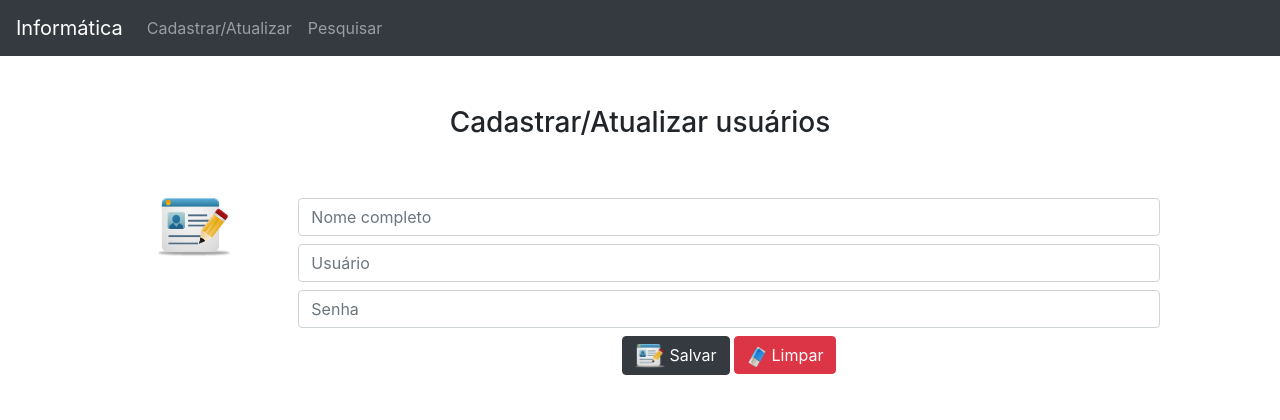
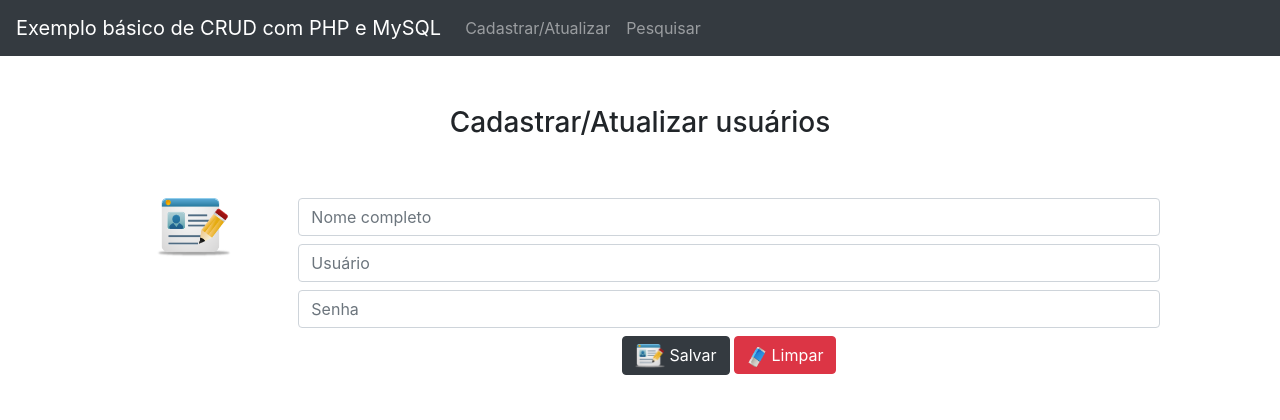
Before and after one commit to carlosestevaobs/DIO-Web-Instagram, a PHP site: page / in a window 1280 px wide. Shown: the top 420 px of the page. Run offline with PHP 8.4, Linux system fonts and the light colour scheme; data that the repository does not hold is empty.

Commit message:
atualizando

```diff
--- a/CRUD_PHP_Basico/index.php
+++ b/CRUD_PHP_Basico/index.php
@@ -26,7 +26,7 @@ include 'control/conexao.php';
 
     <!-- menu -->
     <nav class="navbar navbar-expand-lg navbar-dark bg-dark">
-        <a class="navbar-brand" href="#"> Informática</a>
+        <a class="navbar-brand" href="#"> Exemplo básico de CRUD com PHP e MySQL</a>
         <div class="collapse navbar-collapse">
             <ul class="navbar-nav">
                 <li class="nav-item">
```
